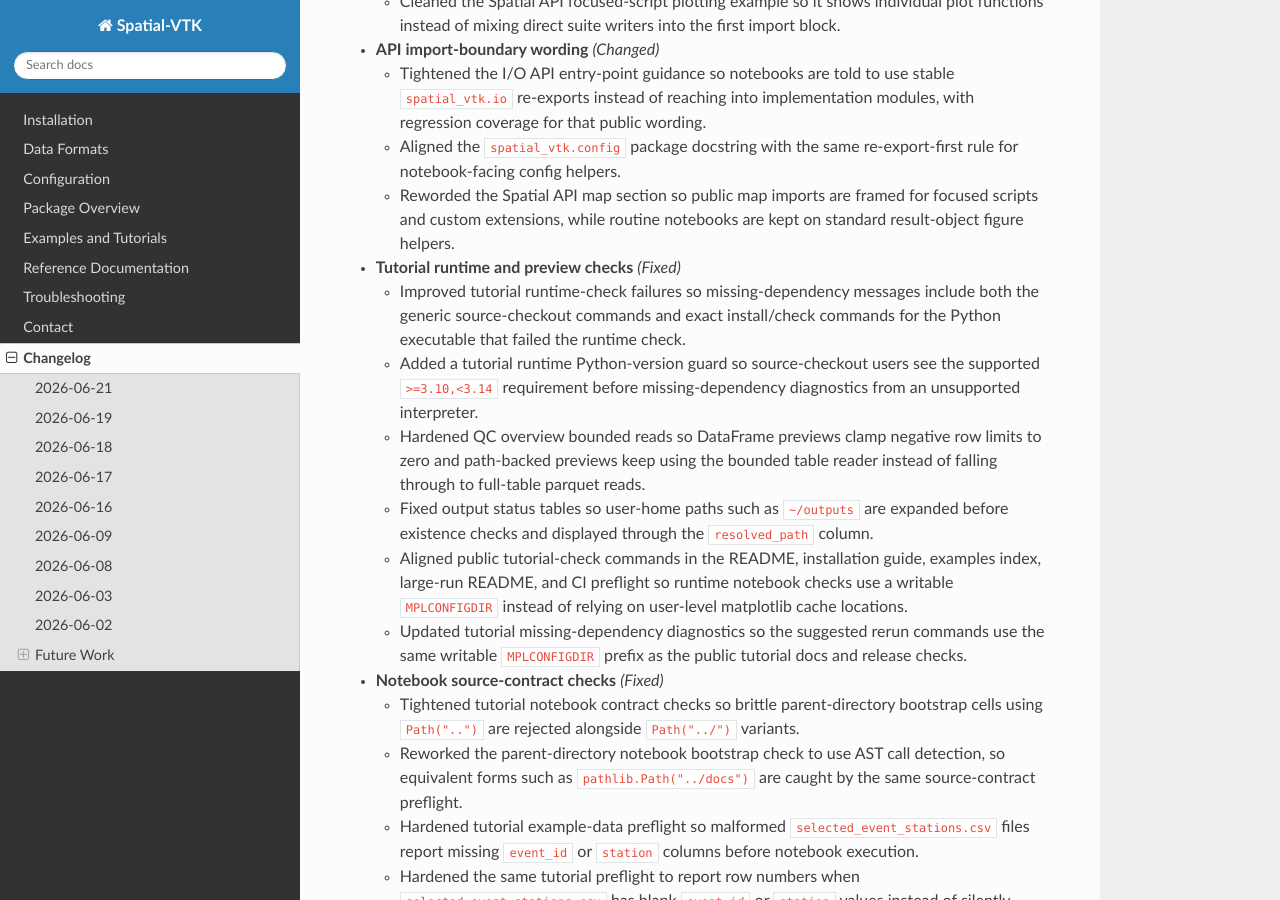
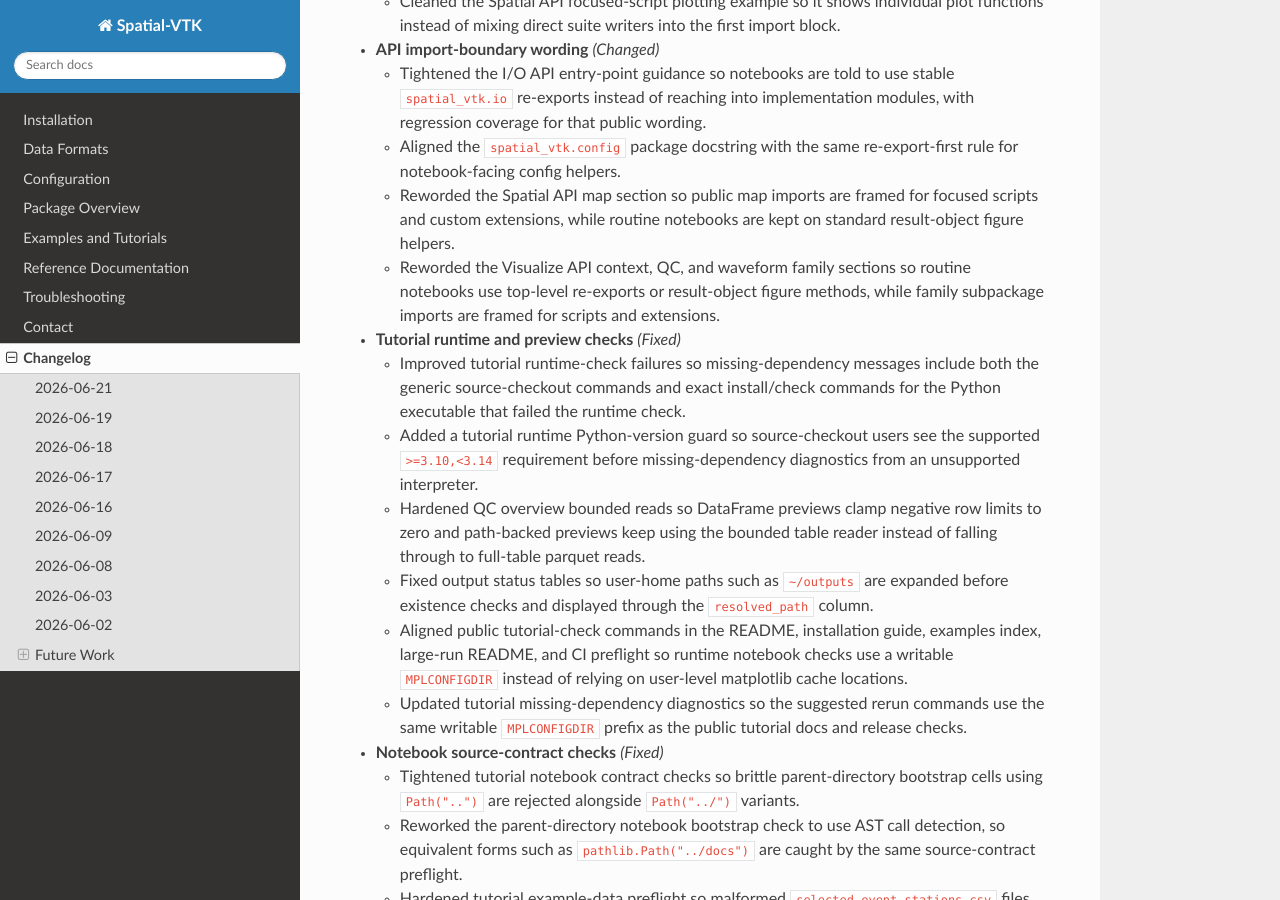
Before and after one commit to bcbirkel/spatial-vtk, a Sphinx documentation site: the page built from docs/changelog.rst, in a window 1280 px wide and 900 px high, scrolled down 843 px. Built offline with Sphinx 7.4.7 and the Read the Docs theme 3.1.0, drawn with Linux system fonts in a browser that asks for light colours.

Commit message:
Clarify visualize notebook import boundary

```diff
--- a/docs/changelog.rst
+++ b/docs/changelog.rst
@@ -49,6 +49,9 @@ Changelog
   - Reworded the Spatial API map section so public map imports are framed for
     focused scripts and custom extensions, while routine notebooks are kept on
     standard result-object figure helpers.
+  - Reworded the Visualize API context, QC, and waveform family sections so
+    routine notebooks use top-level re-exports or result-object figure methods,
+    while family subpackage imports are framed for scripts and extensions.
 
 - **Tutorial runtime and preview checks** *(Fixed)*
 
```
Also changed, not shown: docs/reference/api/visualize.rst (+13 -7 lines), 1 other file.
